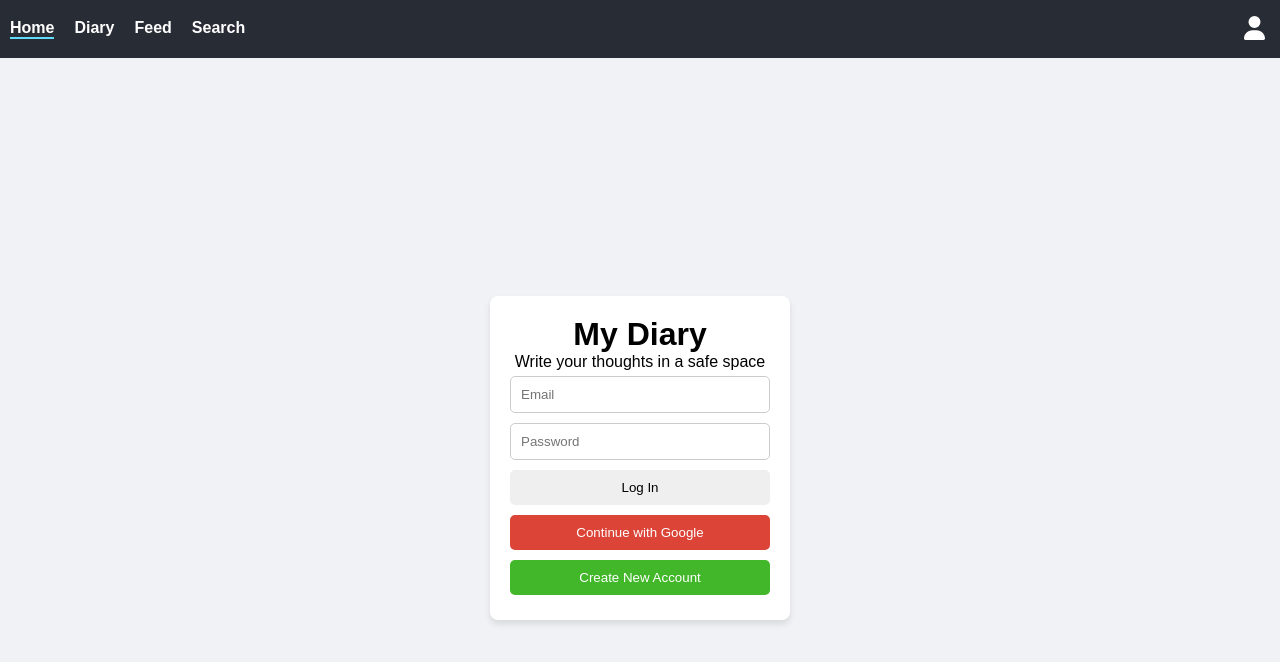
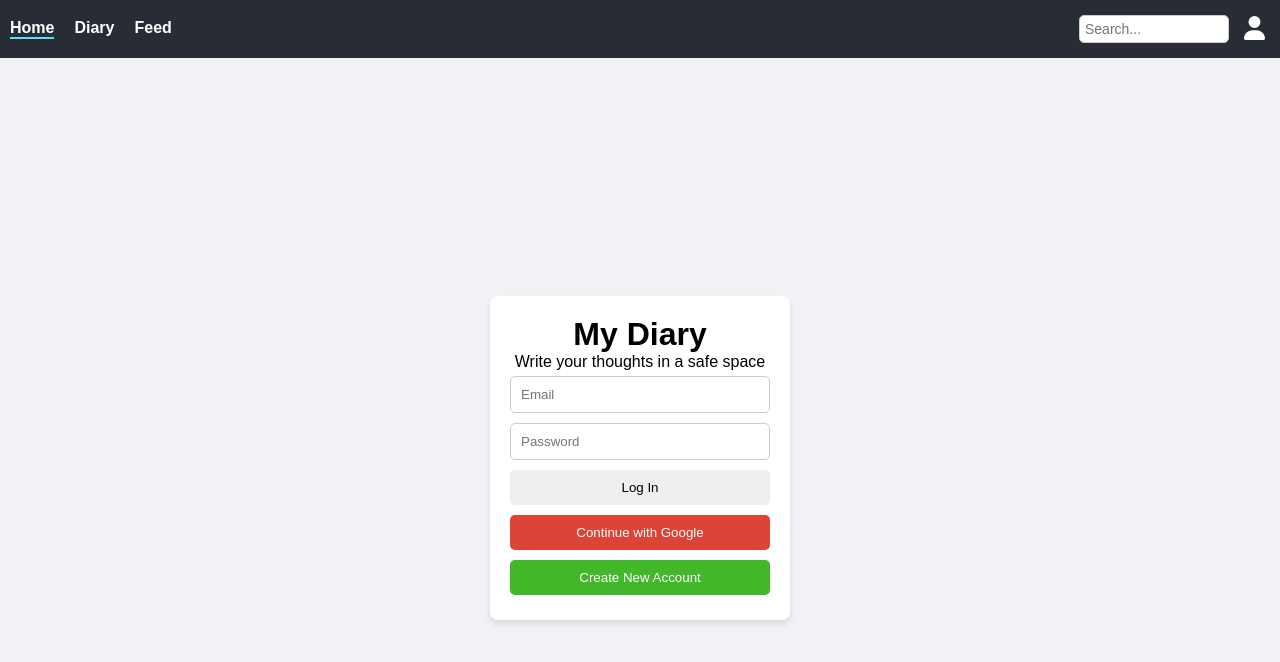
Before and after one commit to sashashreyder/livejournal, a React (Vite) app: page / in a window 1280 px wide. Shown: the top 662 px of the page. Built offline with nearby package versions, Linux system fonts and the light colour scheme.

Commit message:
Navbar updated, search bar added

```diff
--- a/src/components/Navbar.jsx
+++ b/src/components/Navbar.jsx
@@ -2,20 +2,31 @@ import { NavLink } from "react-router-dom";
 import { FontAwesomeIcon } from "@fortawesome/react-fontawesome";
 import { faUser } from "@fortawesome/free-solid-svg-icons";
 import "/src/styles/Navbar.css";
+import { useState } from "react";
 
 function Navbar() {
+    const [searchQuery, setSearchQuery] = useState("");
+
     return (
         <nav className="navbar">
             <div className="nav-links">
                 <NavLink to="/" className={({ isActive }) => isActive ? "active" : ""}>Home</NavLink>
                 <NavLink to="/diary" className={({ isActive }) => isActive ? "active" : ""}>Diary</NavLink>
                 <NavLink to="/feed" className={({ isActive }) => isActive ? "active" : ""}>Feed</NavLink>
-                <NavLink to="/search" className={({ isActive }) => isActive ? "active" : ""}>Search</NavLink>
             </div>
 
-            <NavLink to="/profile" className="profile-icon">
-                <FontAwesomeIcon icon={faUser} />
-            </NavLink>
+            <div className="navbar-right">
+                <input
+                    type="text"
+                    className="search-bar"
+                    placeholder="Search..."
+                    value={searchQuery}
+                    onChange={(e) => setSearchQuery(e.target.value)}
+                />
+                <NavLink to="/profile" className="profile-icon">
+                    <FontAwesomeIcon icon={faUser} />
+                </NavLink>
+            </div>
         </nav>
     );
 }
--- a/src/components/PrivateRoute.jsx
+++ b/src/components/PrivateRoute.jsx
@@ -1,5 +1,5 @@
 function PrivateRoute() {
-    return <h1>Diary Page</h1>;
+    return <h1>//</h1>;
 }
 
 export default PrivateRoute;
--- a/src/styles/Navbar.css
+++ b/src/styles/Navbar.css
@@ -5,9 +5,24 @@
     padding: 10px;
     background: #282c34;
 }
+
 .nav-links {
     display: flex;
     gap: 20px;
+}
+
+.navbar-right {
+    display: flex;
+    align-items: center;
+    gap: 10px;
+}
+
+.search-bar {
+    padding: 5px;
+    border-radius: 5px;
+    border: 1px solid #ccc;
+    font-size: 14px;
+    width: 150px;
 }
 
 .navbar a {
```
